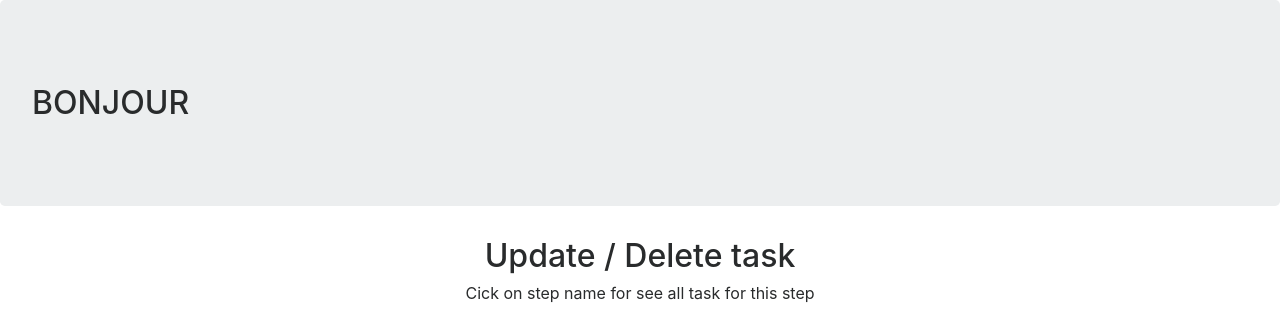
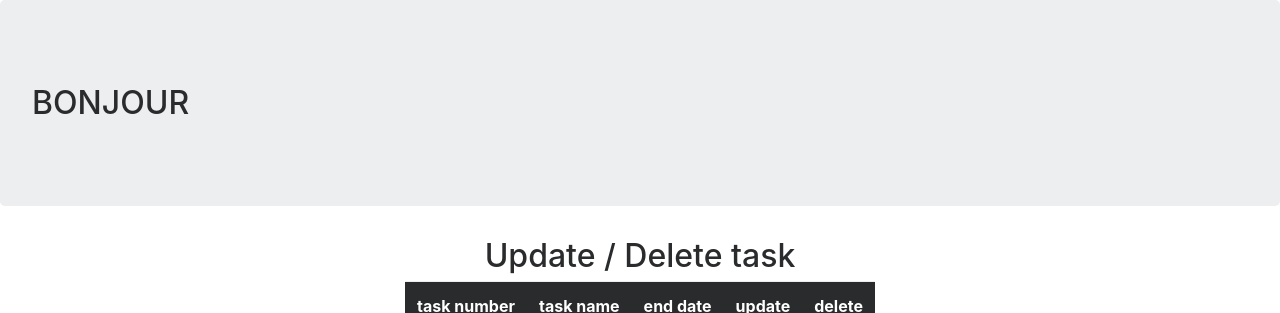
Before and after one commit to degroote-benjamin/Construct-moreau, a PHP site: page /control/task_area.php in a window 1280 px wide. Shown: the top 313 px of the page. Run offline with PHP 8.4, Linux system fonts and the light colour scheme; data that the repository does not hold is empty; some libraries are stand-ins or nearby versions.

```diff
--- a/view/space_task.php
+++ b/view/space_task.php
@@ -1,5 +1,4 @@
 <h2 class="text-center my-2">Update / Delete task</h2>
-<p class="text-center my-2">Cick on step name for see all task for this step</p>
 <div class="container">
 <table class="table table-responsive d-flex justify-content-center">
   <tr class="thead-inverse">
```
Also changed, not shown: view/login.php (added), view/register.php (added).
